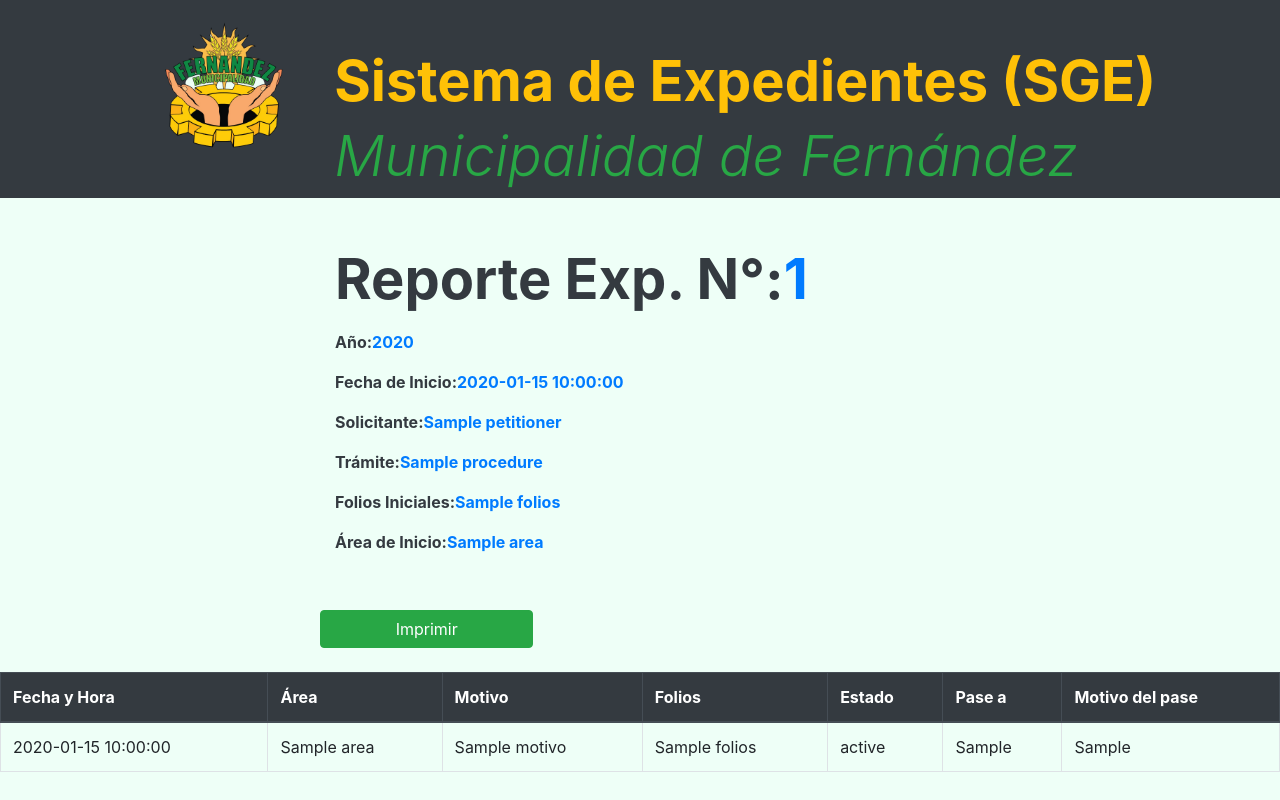
After one commit to sergioek/SISTEMA-EXPEDIENTES, a PHP site: template View/proceedings/report/report.php in a window 1280 px wide. The commit adds this page. Run offline with PHP 8.4, Linux system fonts and the light colour scheme; the template is opened without the code that fills it: most values are stand-ins (such as "Sample title", 1, 10 or a date in 2020).

Commit message:
Terminada la busqueda de expedientes

```diff
--- a/View/proceedings/header2_proceedings.php
+++ b/View/proceedings/header2_proceedings.php
@@ -15,12 +15,12 @@
         </a>
     </section>
 
-    <section class="bg-danger col-lg-4">
-        <form action="" class="form-column">
+    <section class="bg-light col-lg-4">
+        <form action="/SISTEMA EXPEDIENTES/Controller/proceedings/report/search_report.php" class="form-column" method="get" target="blank">
             <table class="mt-lg-2 offset-lg-2">
                 <tr>
                     <td class="">
-                        <label for="" class="display-5 text-white font-weight-bold">BUSQUEDA DE EXPEDIENTES:</label>
+                        <label for="" class="display-5 text-dark font-weight-bold">BUSQUEDA DE EXPEDIENTES:</label>
 
                         <img src="/SISTEMA EXPEDIENTES/View/images/busqueda-expedientes.png" alt="" width="100" height="80">
 
--- /dev/null
+++ b/View/proceedings/report/report.php
@@ -0,0 +1,136 @@
+<!DOCTYPE html>
+<html lang="en">
+<head>
+    <meta charset="UTF-8">
+    <meta name="viewport" content="width=device-width, initial-scale=1.0">
+    <meta name="author" content="Sergio Khairallah">
+    <meta name="keywords" content="Municipalidad de Fernandez,Registro de usuarios,Sistema de Expedientes">
+    <title>Reporte de Expedientes - Sistema de Expedientes Municipales</title>
+    <!--Incorporando Bootstrap-->
+    <link rel="stylesheet" href="/SISTEMA EXPEDIENTES/View/styles/bootstrap/css/bootstrap.min.css">
+    <!--Incorporando un stylo css-->
+    <link rel="stylesheet" href="/SISTEMA EXPEDIENTES/View/styles/new_user.css">
+    <!--Incorporando un icono en la pagina-->
+    <link rel="icon" href="/SISTEMA EXPEDIENTES/View/images/favicon.ico" type="image/png">
+
+</head>
+
+<body>
+
+<!--------------------------Encabezado------------------------------------>
+
+    <header class="container-fluid bg-dark">
+
+
+    <div class="container row offset-lg-1">
+        <div class="col-lg-2 col-md-2 col-sm-2">
+            <figure>
+                <img src="/SISTEMA EXPEDIENTES/View/images/logo-removebg.png" width=150 heigth=150>
+            </figure>
+        </div>
+        <div class="col-lg-10 col-md-10 col-sm-10">
+            <h1 class="bg-transparent display-4 font-weight-bold text-warning mt-5">Sistema de Expedientes (SGE)</h1>
+            <h3 class="font-italic display-4 text-success">Municipalidad de Fernández</h3>
+        </div>
+
+    </header>
+
+    <!---------------Texto--------------------------------->
+    <div class="container col-lg-9 offset-lg-3 mt-lg-5">
+            <h6 class="bg-transparent display-4  text-dark mt-2 font-weight-bold">Reporte Exp. N°:<label for="" class="text-primary"> <?php echo $number;?></label></h6>
+    </div>
+<!------------------------------------------------------->
+    <div class="container-fluid col-lg-9 offset-lg-3 mb-lg-5">
+        <label for="" class="container row text-dark font-weight-bold">Año: <label class="text-primary"><?php echo $YEAR;?></label></label>
+
+        <label for=""class="container row text-dark font-weight-bold">Fecha de Inicio:<label class="text-primary"><?php echo $DATE;?></label></label>
+
+        <label for=""class="container row text-dark font-weight-bold">Solicitante:<label class="text-primary"><?php echo $PETITIONER;?></label></label>
+
+        <label for=""class="container row text-dark font-weight-bold">Trámite:<label class="text-primary"><?php echo $PROCEDURE;?></label></label>
+
+        <label for=""class="container row text-dark font-weight-bold">Folios Iniciales:<label class="text-primary"><?php echo $FOLIOS;?></label></label>
+
+        <label for=""class="container row text-dark  font-weight-bold">Área de Inicio:<label class="text-primary"><?php echo $AREA;?></label></label>
+    </div>
+
+    <table class="table table-bordered table-responsive-lg">
+    <thead class="thead-dark">
+    <tr>
+        <th>
+            Fecha y Hora
+        </th>
+
+        <th>
+            Área
+        </th>
+
+        <th>
+            Motivo
+        </th>
+
+        <th>
+            Folios
+        </th>
+
+        <th>
+            Estado
+        </th>
+
+        <th>
+            Pase a
+        </th>
+
+        <th>
+            Motivo del pase
+        </th>
+    </tr>
+    </thead>
+<!---Bucle------------------------------------------------------->
+<?php foreach ($registro as $gestiones) :?>
+    <tr>
+        <td>
+            <?php echo $gestiones->FECHA_HORA;?>
+        </td>
+
+        <td>
+
+            <?php echo $gestiones->AREA;?>
+
+        </td>
+
+        <td>
+            <?php echo $gestiones->MOTIVO;?>
+
+        </td>
+
+        <td>
+            <?php echo $gestiones->FOLIOS;?>
+
+        </td>
+
+        <td>
+            <?php echo $gestiones->ESTADO;?>
+
+        </td>
+
+        <td>
+            <?php echo $gestiones->CON_PASE_A;?>
+        </td>
+
+        <td>
+            <?php echo $gestiones->MOTIVO_PASE;?>
+
+        </td>
+
+    </tr>
+    <?php endforeach;?>
+
+<!-----Boton imprimir ------->
+        <input class="btn btn-success col-lg-2 offset-lg-3 mb-lg-4" type="button" value="Imprimir" onclick="javascript:window.print()"/>
+
+    </table>
+
+</body>
+
+</html>
```
Also changed, not shown: Controller/proceedings/report/search_report.php (added, +48 -0 lines), Model/proceedings/report/search_report.php (added, +41 -0 lines).
